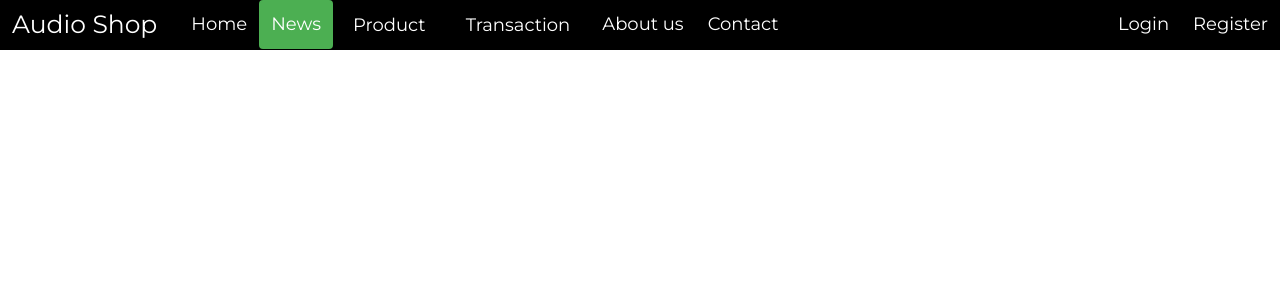
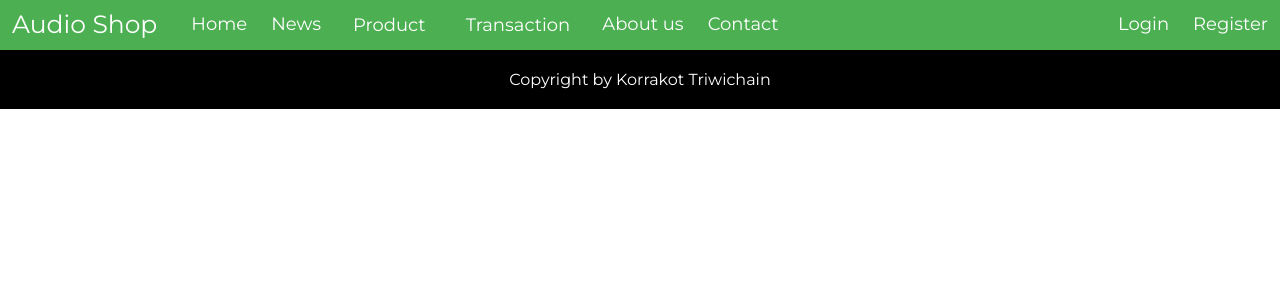
Before and after one commit to KitsadaGear/MyAudioShopWebsite, a PHP site: page /news.php in a window 1280 px wide. Shown: the top 300 px of the page. Run offline with PHP 8.4, Linux system fonts and the light colour scheme.

Commit message:
First 11/6/2563

```diff
--- a/css/news-style.css
+++ b/css/news-style.css
@@ -50,12 +50,11 @@ color: white;
   color: white;
 }
 
-
-.menubar .news {
+.menubar {
   background-color: #4CAF52;
   color: white;
 }
-.menubar .news:hover {
+.menubar {
   background-color: #4CAF52;
   color: white;
 }
@@ -371,3 +370,13 @@ img.avatar2 {
     text-align: left;
   }
 }
+
+  footer {
+   background: black;
+   padding: 20px;
+    text-align: center;
+    color: #fff;
+  }
+  footer p {
+    margin: 0;
+  }
--- a/home.php
+++ b/home.php
@@ -50,7 +50,7 @@
         </div>
         <?php if (isset($_SESSION['success'])) : ?>
           <div class = "menubar-rights">
-            <!-- Logout Function
+
             <?php
             function runMyFunction() {
               unset($_SESSION['success']) ;
@@ -60,7 +60,7 @@
               runMyFunction();
             }
             ?>
-            -->
+
             <?php echo '<a>Welcome ' . $_SESSION['username']. '</a>'; ?>
             <a id = "logout_btn" href ="home.php?logout=true" >Logout</a>
           </div>
--- a/news.php
+++ b/news.php
@@ -88,8 +88,6 @@
           }
       }
     </script>
-
-
   </div>
 
 
@@ -150,5 +148,12 @@
     </div>
 
     <div class="clearfix"></div>
+
+    <footer>
+      <p>Copyright by Korrakot Triwichain</p>
+  </footer>
+
     </body>
+
+
     </html>
```
Also changed, not shown: about.php (+0 -7 lines), css/home-style.css (+5 -6 lines), js/function.js (line endings or trailing spaces), login_database.php (line endings or trailing spaces).
